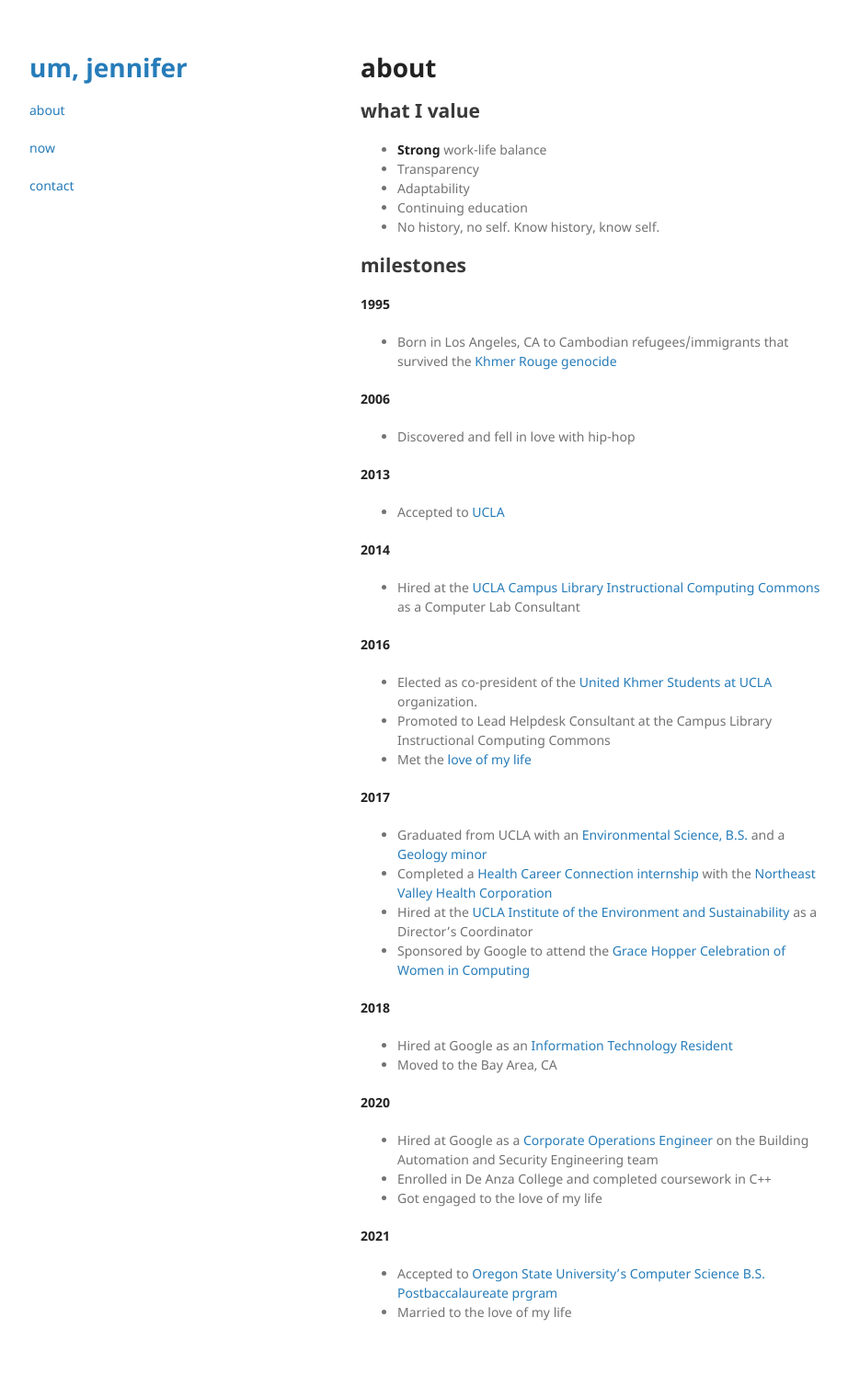
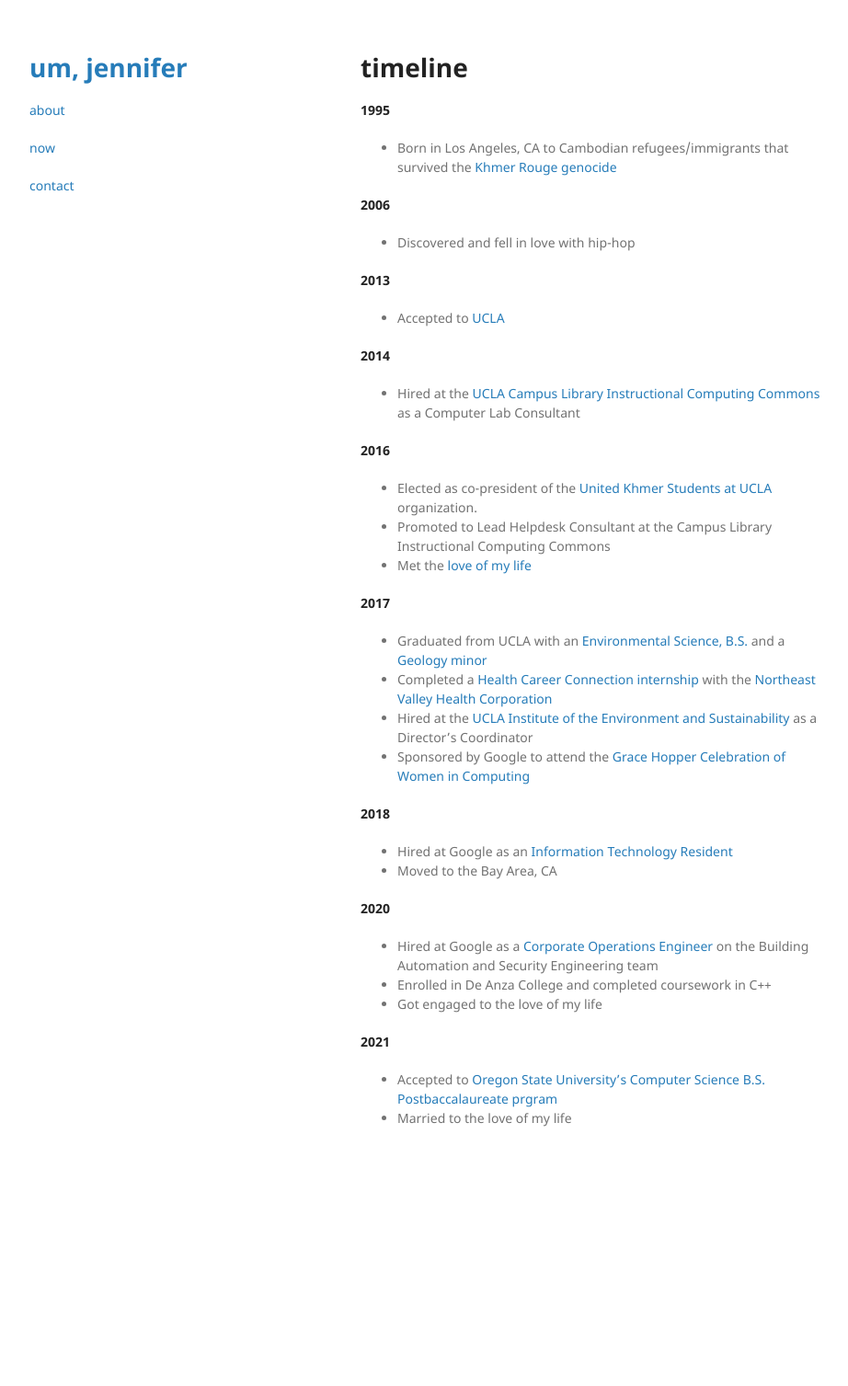
Before and after one commit to umjennifer/umjennifer.github.io, a Jekyll site: the page built from timeline.md, in a window 1280 px wide. Shown: the whole page at 92% size, without its empty margins (178-1100 px from the left). Built offline with Jekyll 4.4.1, drawn with Linux system fonts in a browser that asks for light colours; our own code applies the rules of GitHub Pages for plain Markdown files; after the commit the page ends 1296 px from its top, so only the background shows below that.

Commit message:
Update and rename about.md to timeline.md

```diff
--- a/about.md
+++ b/timeline.md
@@ -1,16 +1,8 @@
 ---
 layout: default
 ---
-# about
+# timeline
 
-## what I value
-- **Strong** work-life balance
-- Transparency
-- Adaptability
-- Continuing education
-- No history, no self. Know history, know self.
-
-## milestones
 **1995**
 - Born in Los Angeles, CA to Cambodian refugees/immigrants that survived the [Khmer Rouge genocide](https://en.wikipedia.org/wiki/Khmer_Rouge)
 
```
